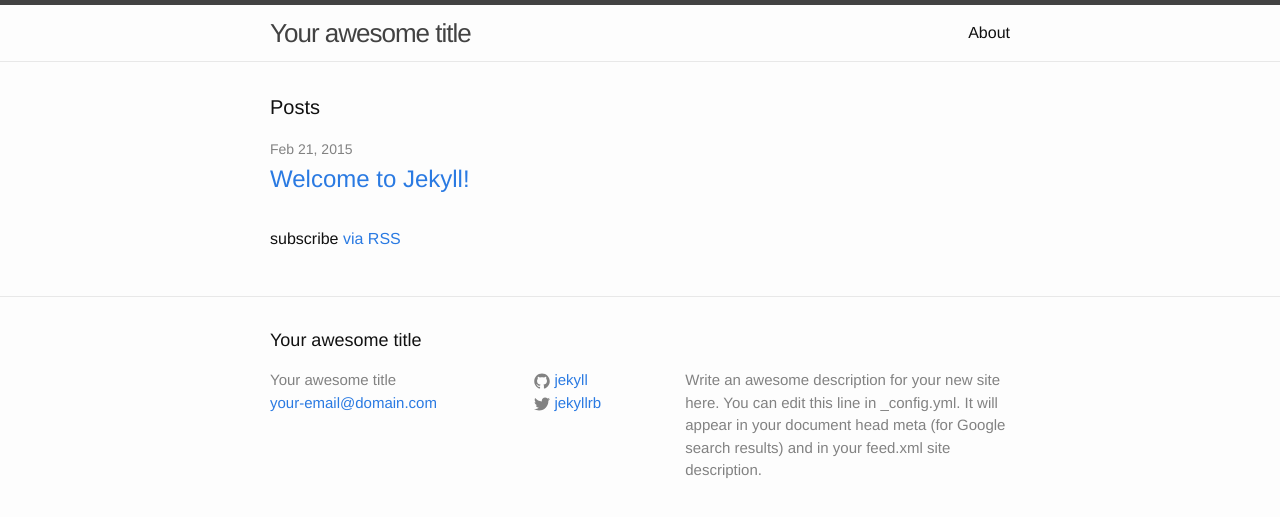
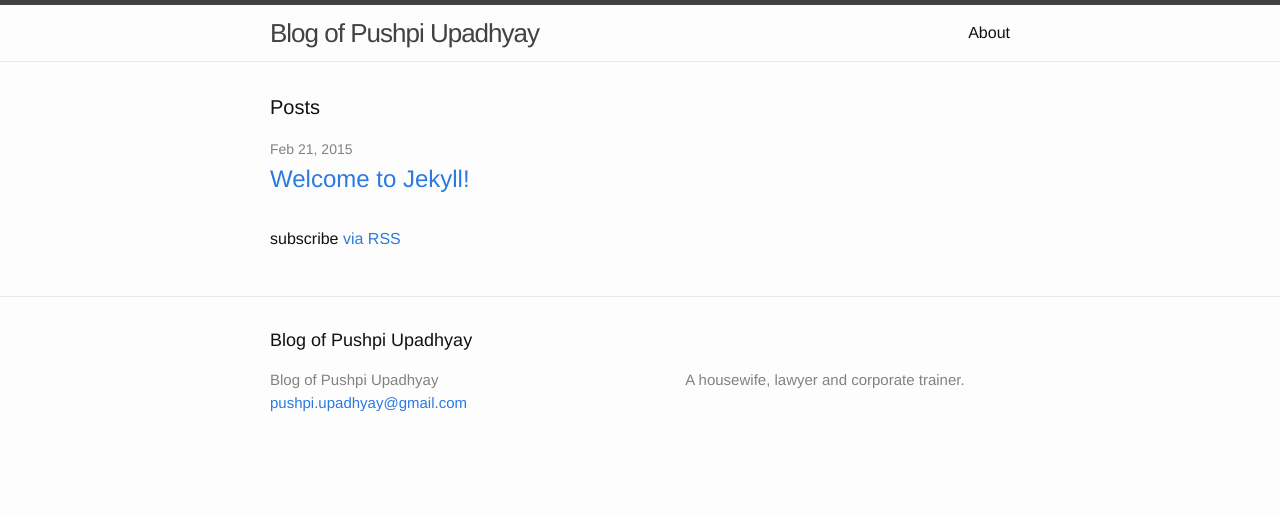
Before and after one commit to saneax/pushpi.incorpify.in, a Jekyll site: the page built from index.html, in a window 1280 px wide. Shown: the top 517 px of the page. Built offline with Jekyll 4.4.1, drawn with Linux system fonts in a browser that asks for light colours.

Commit message:
iniitilize

```diff
--- a/_config.yml
+++ b/_config.yml
@@ -1,14 +1,12 @@
 # Site settings
-title: Your awesome title
-email: your-email@domain.com
+title: Blog of Pushpi Upadhyay
+email: pushpi.upadhyay@gmail.com
 description: > # this means to ignore newlines until "baseurl:"
-  Write an awesome description for your new site here. You can edit this
-  line in _config.yml. It will appear in your document head meta (for
-  Google search results) and in your feed.xml site description.
-baseurl: "" # the subpath of your site, e.g. /blog/
-url: "http://yourdomain.com" # the base hostname & protocol for your site
-twitter_username: jekyllrb
-github_username:  jekyll
+  A housewife, lawyer and corporate trainer.
+aseurl: "" # the subpath of your site, e.g. /blog/
+url: "http://pushpi.incorpify.in" # the base hostname & protocol for your site
+twitter_username:
+#github_username:  jekyll
 
 # Build settings
 markdown: kramdown
```
